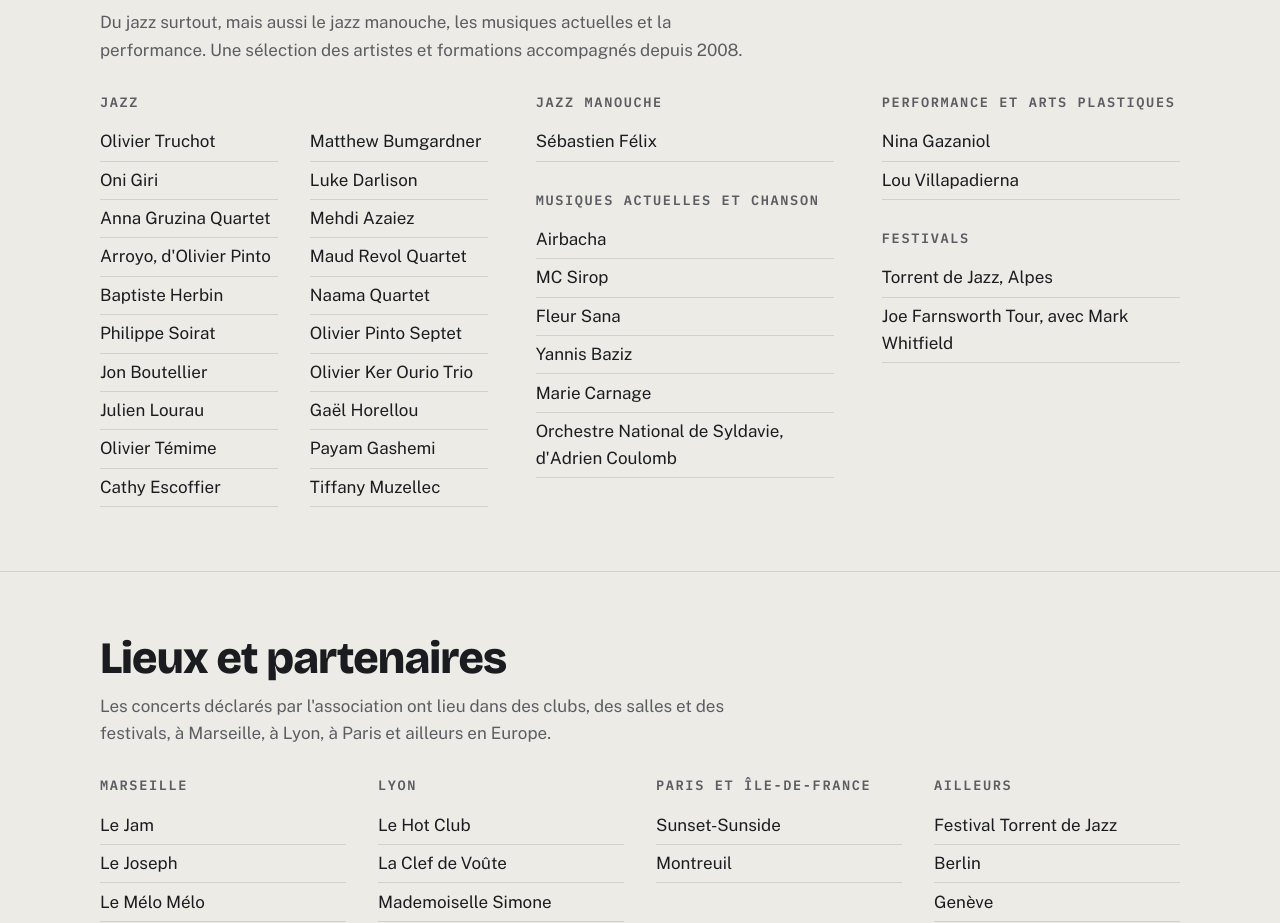
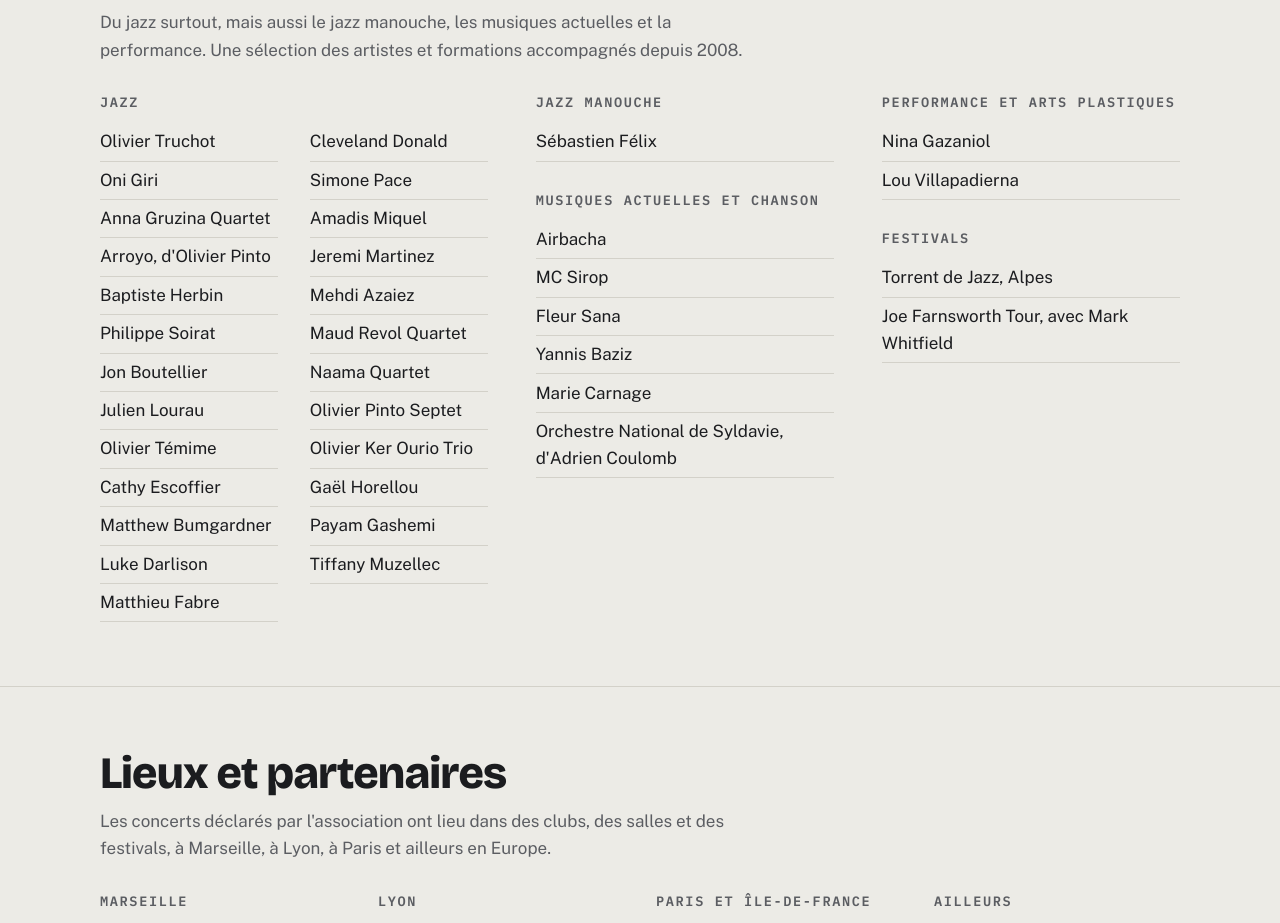
Before and after one commit to takeoff-sys/takeoff-production, a plain HTML site: page index.html in a window 1280 px wide. Shown: the part 2673-3596 px from the top of the page. Drawn offline with nearby package versions, Linux system fonts and the light colour scheme.

Commit message:
Ajout artistes jazz
Co-Authored-By: Claude Opus 5.5 <noreply@anthropic.com>
Claude-Session: https://claude.ai/code/session_01KkxsqQZaxfDMYjhbc1fMEW

```diff
--- a/index.html
+++ b/index.html
@@ -138,6 +138,11 @@
           <li>Cathy Escoffier</li>
           <li>Matthew Bumgardner</li>
           <li>Luke Darlison</li>
+          <li>Matthieu Fabre</li>
+          <li>Cleveland Donald</li>
+          <li>Simone Pace</li>
+          <li>Amadis Miquel</li>
+          <li>Jeremi Martinez</li>
           <li>Mehdi Azaiez</li>
           <li>Maud Revol Quartet</li>
           <li>Naama Quartet</li>
```
Also changed, not shown: proposition.html (+5 -0 lines).
